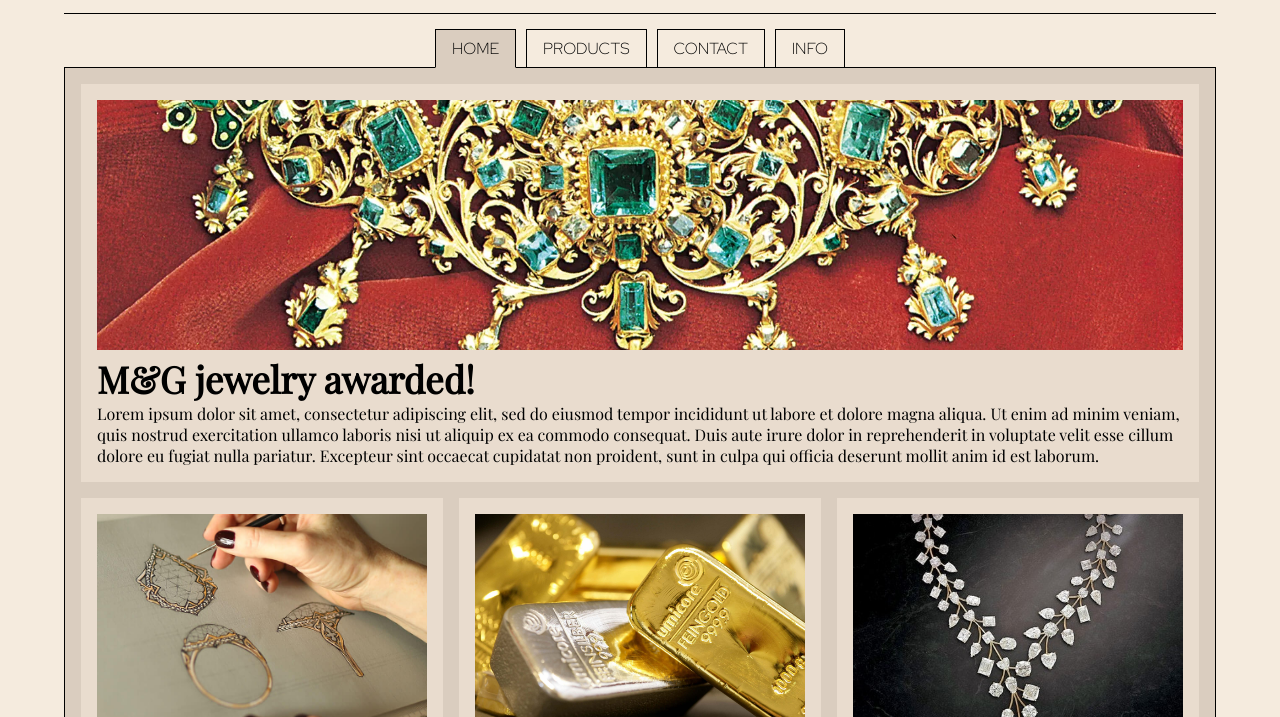
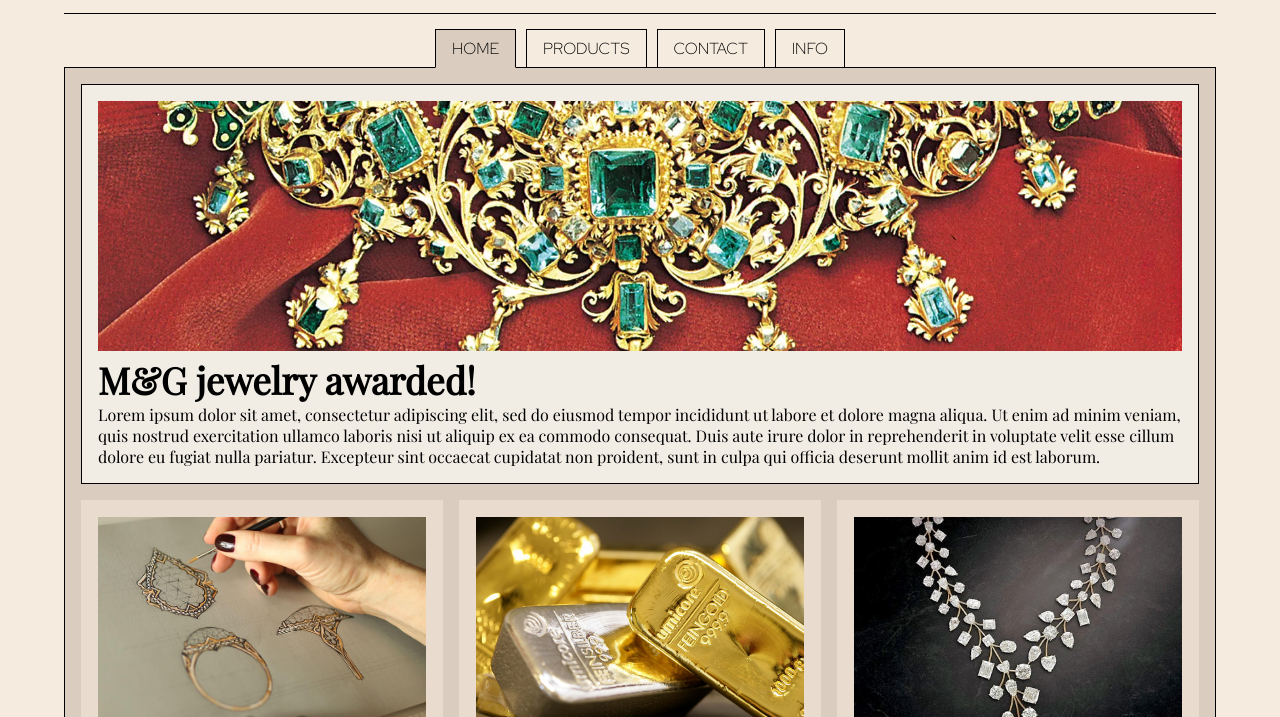
Before and after one commit to stkrolikiewicz/MagnataGallo-home-page, a plain HTML site: page index.html in a window 1280 px wide. In both pictures the pointer is over the element 640 px from the left and 366 px from the top of the page. Shown: the part 83-800 px from the top of the page. Drawn offline with nearby package versions, Linux system fonts and the light colour scheme.

Commit message:
Styling CSS - article:hover

```diff
--- a/styles.css
+++ b/styles.css
@@ -109,6 +109,12 @@ article {
     padding: 1rem;
     margin-right: 1rem;
     background-color: rgb(233, 220, 206);
+    border: 1px solid rgb(233, 220, 206);
+}
+
+article:hover {
+    background-color: rgb(241, 237, 229);
+    border-color: black;
 }
 
 .last-article {
```
